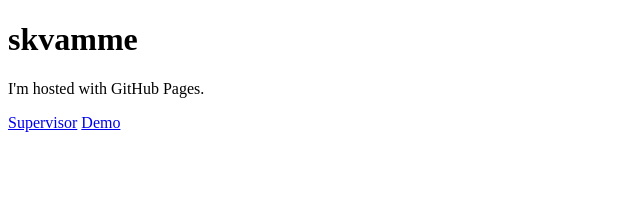
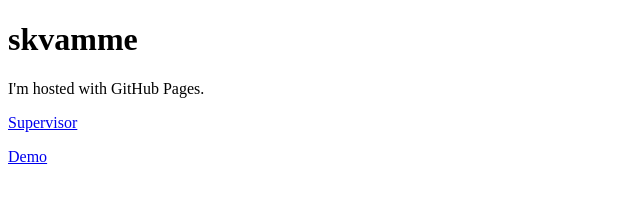
Before and after one commit to skvamme/skvamme.github.io, a plain HTML site: page index.html in a window 1280 px wide. Shown: the whole page, without its empty margins (0-640 px from the left). Drawn offline with Linux system fonts and the light colour scheme.

Commit message:
erlang demo

```diff
--- a/index.html
+++ b/index.html
@@ -3,7 +3,7 @@
 <body>
 <h1>skvamme</h1>
 <p>I'm hosted with GitHub Pages.</p>
-<a href="demosupervisor.erl">Supervisor</a>
+<a href="demosupervisor.erl">Supervisor</a><p>
 <a href="demo.erl">Demo</a>
 </body>
 </html>
```
